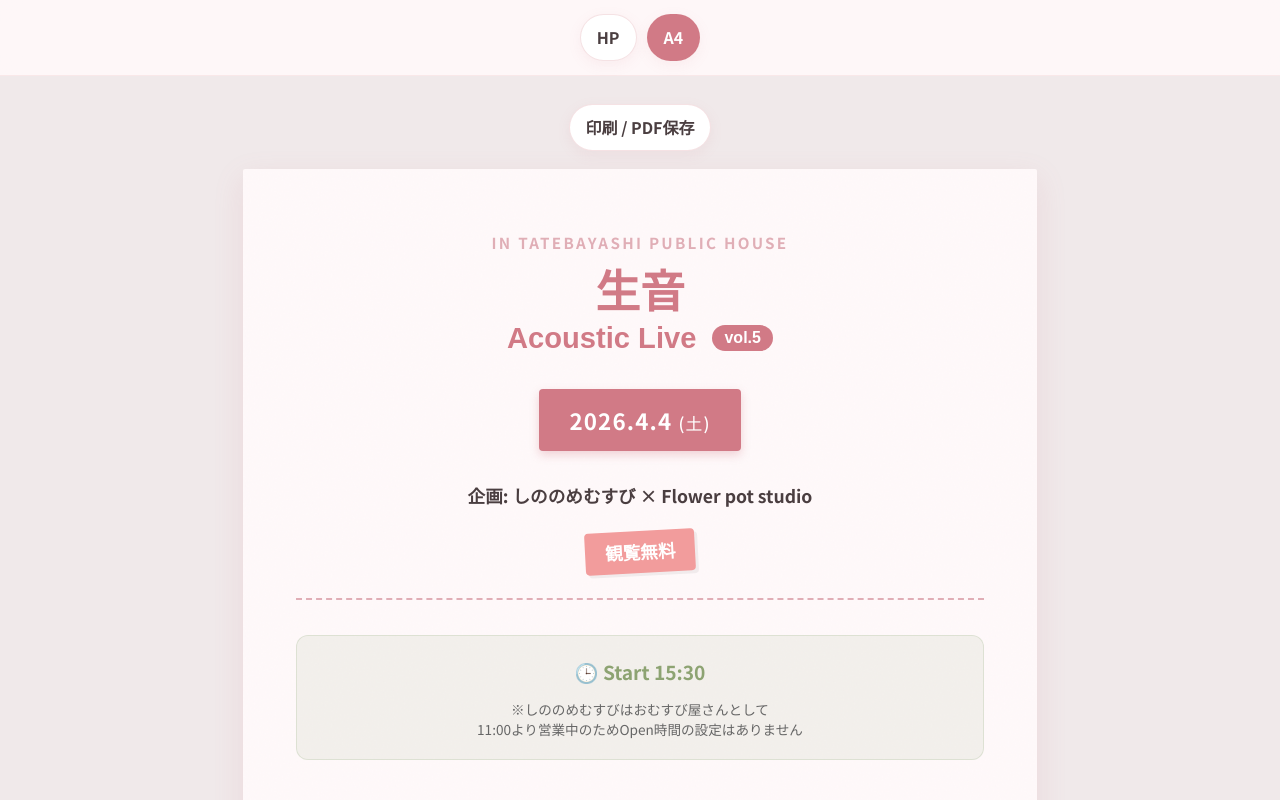
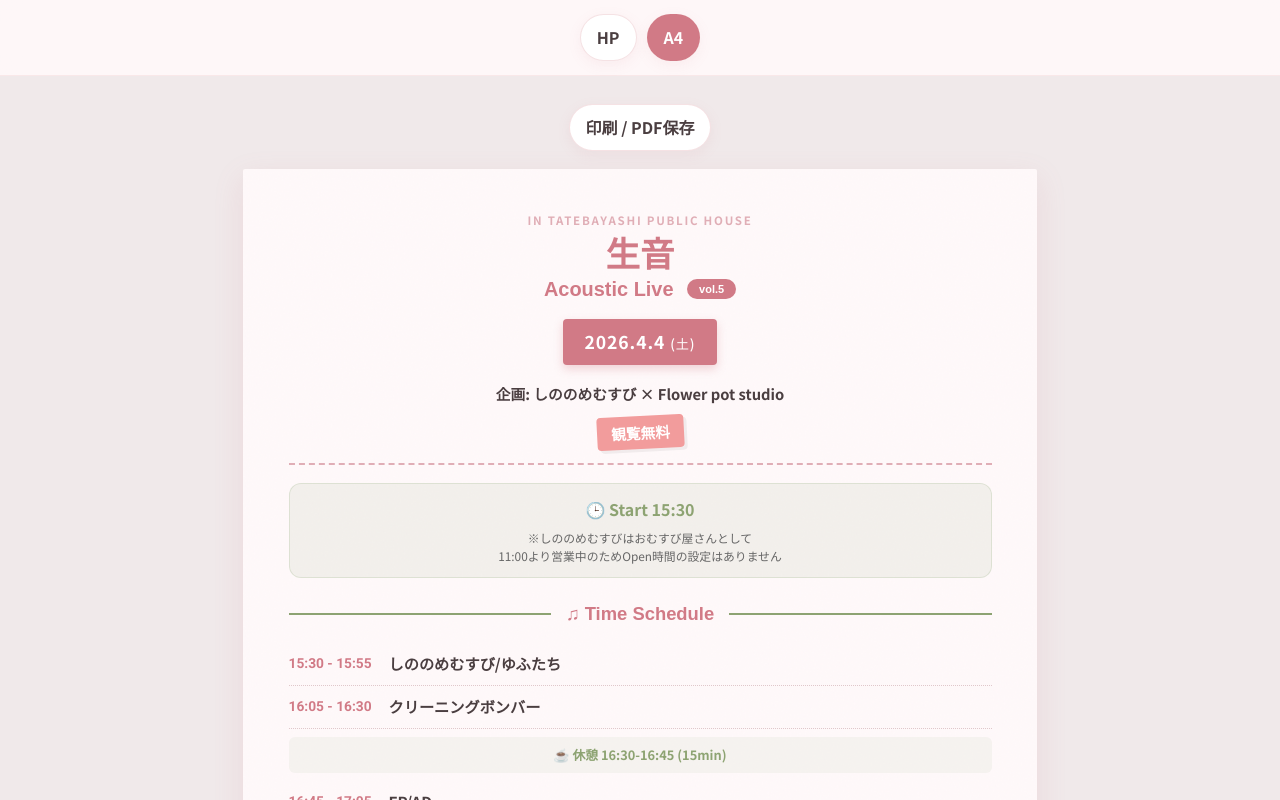
Before and after one commit to sunpotflower4460-cpu/TIRASI-HP, a React (Vite) app: page / in a window 1280 px wide. Both pictures are taken after a click on the button "A4チラシプレビューを開く". Shown: the top 800 px of the page. Built offline with nearby package versions, Linux system fonts and the light colour scheme; a web font is replaced by a local one.

Commit message:
Apply compact A4 class to flyer

```diff
--- a/src/components/Flyer/FlyerView.tsx
+++ b/src/components/Flyer/FlyerView.tsx
@@ -1,4 +1,5 @@
 import type { EventData, ScheduleItem } from "../../types/event";
+import "../../styles/a4-compact-event.css";
 
 type FlyerViewProps = {
   eventData: EventData;
@@ -36,6 +37,8 @@ function TimetableItem({ item }: { item: ScheduleItem }) {
 }
 
 export function FlyerView({ eventData, variant = "web", onEdit, onPrint, showEditButton = true }: FlyerViewProps) {
+  const flyerClassName = variant === "a4" ? "flyer-container a4-sheet compact-event-flyer" : "flyer-container";
+
   return (
     <main className={variant === "a4" ? "flyer-page flyer-page-a4" : "flyer-page"}>
       <div className="toolbar print-hidden">
@@ -43,7 +46,7 @@ export function FlyerView({ eventData, variant = "web", onEdit, onPrint, showEdi
         {showEditButton ? <button type="button" onClick={onEdit}>内容を編集</button> : null}
       </div>
 
-      <article className={`flyer-container ${variant === "a4" ? "a4-sheet" : ""}`}>
+      <article className={flyerClassName}>
         <div className="content-wrapper">
           <header className="flyer-header">
             <p className="subtitle">{eventData.venueSubtitle}</p>
```
